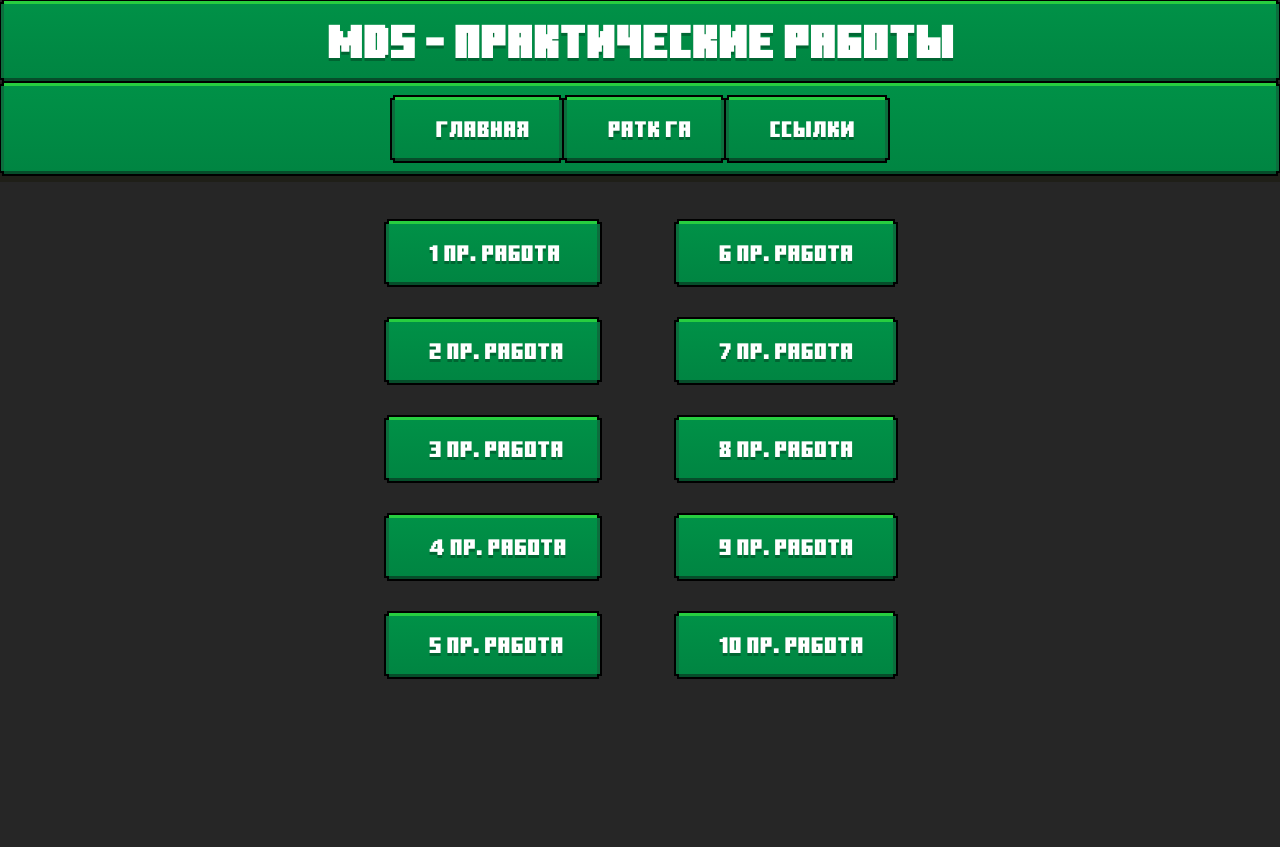
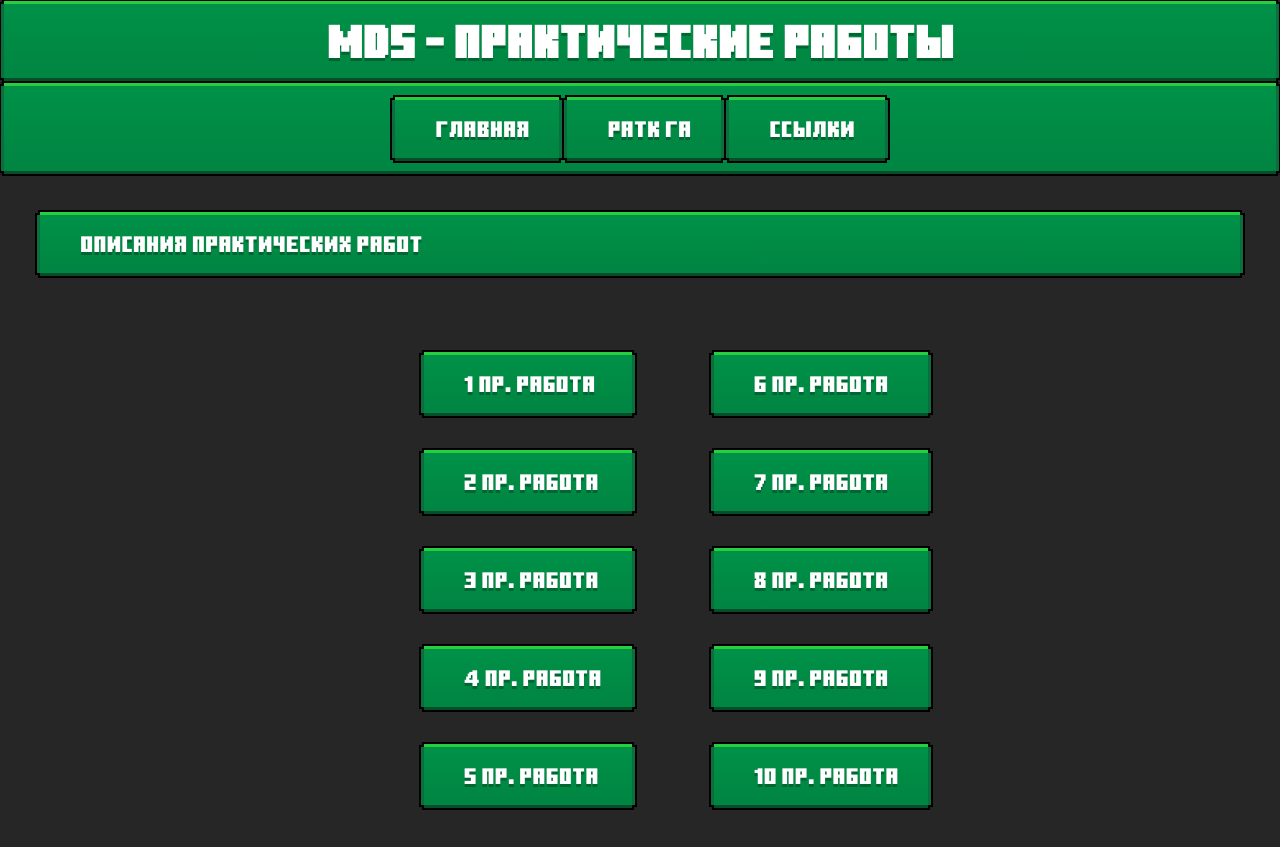
Before and after one commit to MrDexstor/Mrdexstor.github.io, a plain HTML site: page ratkga/pr_works.html in a window 1280 px wide. Before the commit the page ends 800 px from the top, so only its background shows below. Drawn offline with Linux system fonts and the light colour scheme.

Commit message:
Add files via upload

```diff
--- a/ratkga/pr_works.html
+++ b/ratkga/pr_works.html
@@ -37,9 +37,20 @@
 		</header>
 
 	<block>
+		<nav class="nav-style">
+						<ul>
+							<li><a class="bt-style" href="https://github.com/MrDexstor/Mrdexstor.github.io/raw/main/ratkga/works_inf/Описания%20практических%20работ.pdf" >Описания практических работ</a></li>
+						</ul>
+		</nav>
 		<table class="table-style">
 			<tr>
-				<td></td>
+				<td>
+					<nav class="nav-style">
+						<ul>
+							<li><a></li>
+						</ul>
+					</nav>
+				</td>
 
 				<td>
 					<nav class="nav-style">
```
